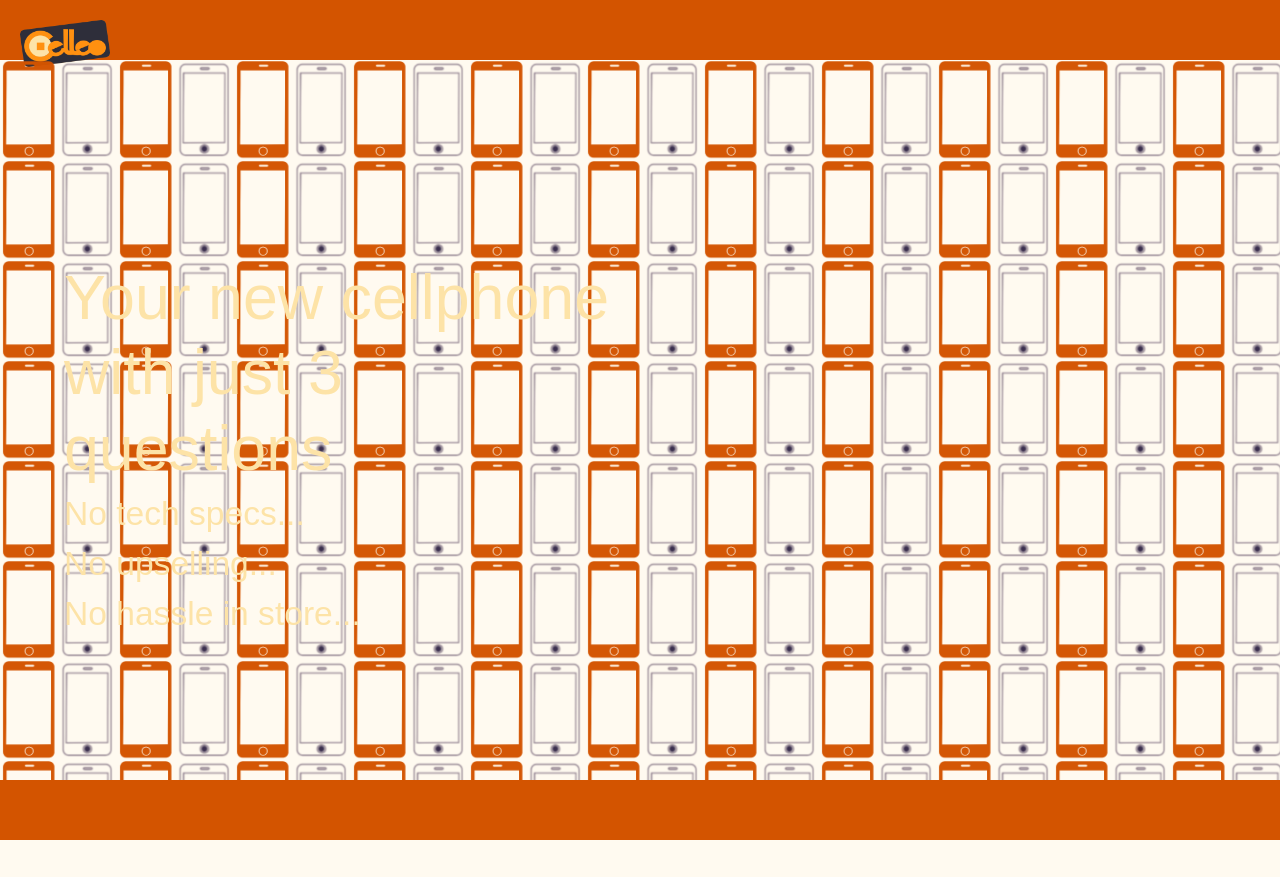
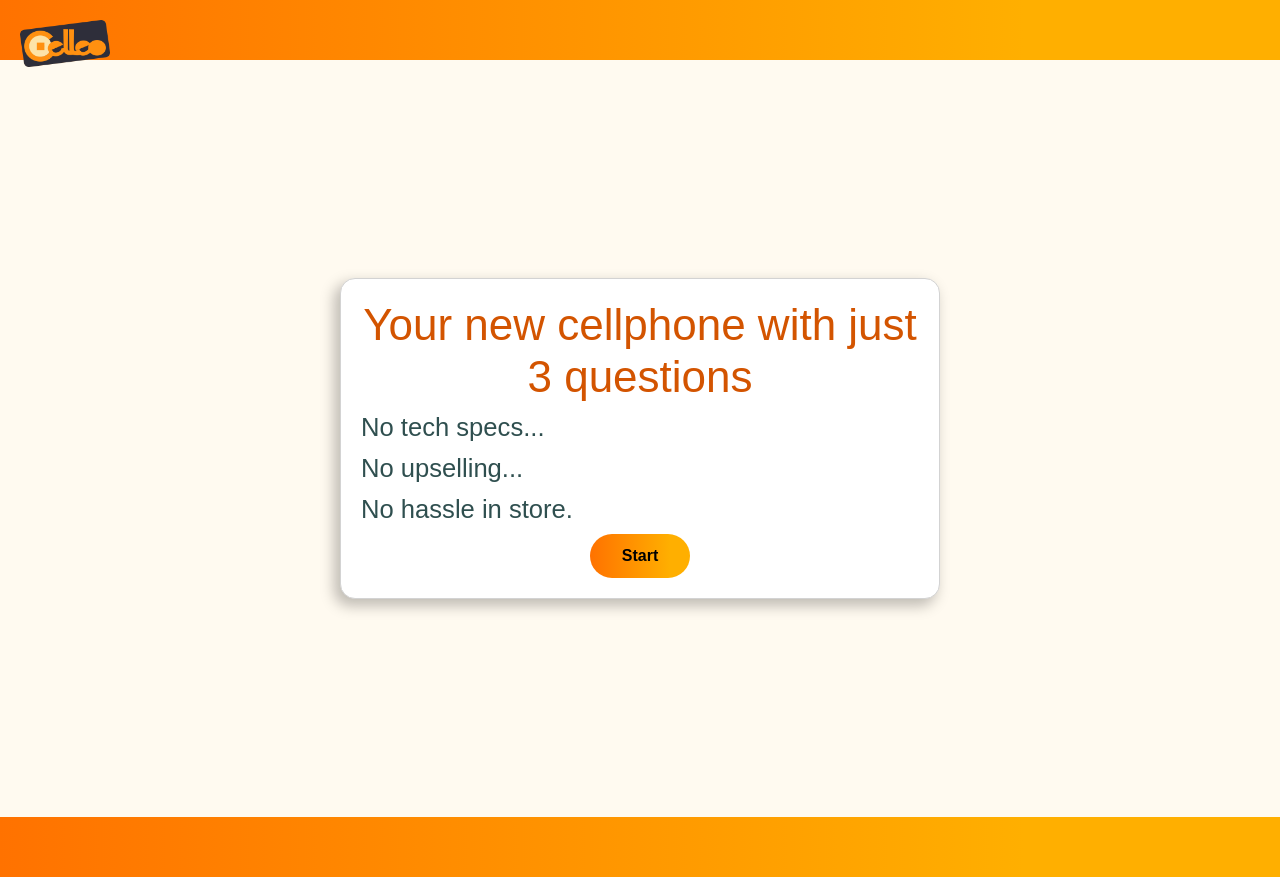
Before and after one commit to t0mG33/phonSphere, a PHP site: page / in a window 1280 px wide. Before the commit the page ends 840 px from the top, so only its background shows below. Run offline with PHP 8.4, Linux system fonts and the light colour scheme; style sheets or scripts are compiled from the project's sources.

Commit message:
Updated styles for header intro and added start button

```diff
--- a/includes/header.php
+++ b/includes/header.php
@@ -7,7 +7,8 @@
             <h1>Your new cellphone with just 3 questions</h1>
             <h2>No tech specs...</h2>
             <h2>No upselling...</h2>
-            <h2>No hassle in store...</h2>
+            <h2>No hassle in store.</h2>
+            <button id="start-btn">Start</button>
         </div>
     </div>
 </header>
--- a/scss/main.scss
+++ b/scss/main.scss
@@ -11,35 +11,26 @@ html {
     display: none;
 }
 
-.affil-btn {
-    font-size: 0.83em;
-    height: 20px;
-    line-height: 20px;
-    max-width: 160px;
-    background: #fff;
-    border-radius: 50px;
-    padding: 10px;
-    display: block;
-    margin: 15px auto;
-    background: transparent;
-    color: #fde3a7;
-    border: 2px solid #fde3a7;
-}
-
 body {
     font-family: sans-serif;
     font-weight: lighter;
     font-size: 0.7em;
     position: relative;
     // height: inherit
-    height: auto
+    height: auto;
+    margin: 0;
+    background: #fffaf0;
 }
 
 a {text-decoration: none}
 
 .navbar,
 .footer {
-    background: $darkerOrange;
+    // background: $darkerOrange;
+    // background: #ff7200;
+    background: linear-gradient(0deg,#ff7200 0%, #ffaf00 80%);
+    background: -webkit-linear-gradient(0deg,#ff7200 0%, #ffaf00 80%);
+    background: -moz-linear-gradient(0deg,#ff7200 0%, #ffaf00 80%);
     height: auto;
     min-height: 60px
 }
@@ -57,35 +48,44 @@ a {text-decoration: none}
     background: floralwhite;
     .jumbo {
         width: 100%;
-        // background: url(../img/background-img2.jpg) no-repeat;
-        // height: 300px;
-        background: url(../img/bg-phones.png) repeat;
-        height: 50vh;
-        // background-size: unset;
-        // background-position-x: 0;
-        // background-position-y: 40%;
+        // height: 50vh;
         position: relative;
-        .overlay {
-            -webkit-clip-path: polygon(0 0, 100% 0, 100% 100%, 0% 100%);
-            clip-path: polygon(0 0, 100% 0, 100% 100%, 0% 100%);
-            height: 100%;
-            // background: $nightBlue;
-            background: $darkerOrange;
-            opacity: 0.85;
-            margin-bottom: 0
-        }
         .txt-ctt {
-            position: absolute;
-            bottom: 30px;
-            left: 10px;
-            color: $lighterOrange;
+            width: 55%;
+            max-width: 600px;
+            margin: 17% auto ;
+            width: 50%;
+            padding:1.25rem;
+            color: $darkerOrange;
+            border: 1.5px solid lightgray;
+            border-radius: 15px;
+            box-shadow: -5px 6px 14px 1px rgba(0,0,0,0.25);
+            -webkit-box-shadow: -5px 6px 14px 1px rgba(0,0,0,0.25);
+            -moz-box-shadow: -5px 6px 14px 1px rgba(0,0,0,0.25);
+            background: #fff;
+            button {
+                background: linear-gradient(0deg,#ff7200 0%, #ffaf00 80%);
+                background: -webkit-linear-gradient(0deg,#ff7200 0%, #ffaf00 80%);
+                background: -moz-linear-gradient(0deg,#ff7200 0%, #ffaf00 80%);
+                padding: 10px 15px;
+                width: 100px;
+                margin: auto;
+                border-radius: 25px;
+                border: none;
+                display: block;
+                font-size: 1rem;
+                font-weight: 700;
+            }
             h2 {
                 margin-top: 0;
-                margin-bottom: 10px
+                margin-bottom: 10px;
+                font-size: 1.6rem;
+                color: darkslategray;
+                font-weight: normal;
             }
             h1 {
-                width: 250px;
-                font-size: 3.6em
+                font-size: 2.75rem;
+                text-align: center;
             }
         }
     }
@@ -358,33 +375,12 @@ a {text-decoration: none}
 }
 
 @media (min-width:568px) {
-    .header {
-        .jumbo {height: 70vh}
-    }
     .bot-interaction {
         .backTrack {margin-left: 24%}
     }
 }
 
-@media (min-width:670px) {
-    // .header {
-    //     .jumbo {background-size: cover}
-    // }
-}
-
 @media (min-width:767px) {
-    .header {
-        .jumbo {
-            .overlay {
-                -webkit-clip-path: polygon(0 0, 65% 0, 40% 100%, 0 100%);
-                clip-path: polygon(0 0, 65% 0, 40% 100%, 0 100%);
-            }
-            .txt-ctt {
-                left: 3%;
-                h2 {font-size: 2.1em}
-            }
-        }
-    }
     .bot-interaction {
         .backTrack {margin-top: 0px}
     }
@@ -443,21 +437,9 @@ a {text-decoration: none}
         margin-left: 20px;
         padding-top: 10px
     }
-    .header {
-        .jumbo {
-            .txt-ctt {
-                h1 {
-                    width: 550px;
-                    font-size: 5.6em
-                }
-                h2 {font-size: 3em}
-            }
-        }
-    }
 
     #main-ctn {
         width: 100%;
-        // right: -40%;
         top: 60px;
         height: 90vh;
         z-index: 0;
@@ -477,14 +459,6 @@ a {text-decoration: none}
 
 }
 
-@media (min-width:992px) and (min-height:730px) {
-    .header {
-        .jumbo {
-            .txt-ctt {top: 200px}
-        }
-    }
-}
-
 
 @media (min-width:992px) and (orientation:portrait) {
     #main-ctn {
@@ -498,9 +472,6 @@ a {text-decoration: none}
 }
 
 @media (min-width:992px) and (orientation:landscape) {
-    .header {
-        .jumbo {height: 90vh}
-    }
 
     #main-ctn {position: absolute}
 
@@ -540,15 +511,6 @@ a {text-decoration: none}
 }
 
 @media (min-width: 1200px) {
-    .header {
-        .jumbo {
-            .overlay {
-                -webkit-clip-path: polygon(5% 0, 48% 0, 40% 100%, 0 100%);
-                clip-path: polygon(5% 0, 48% 0, 40% 100%, 0 100%);
-            }
-            .txt-ctt {left: 5%}
-        }
-    }
     .card {
         width: 400px;
         padding: 2%
```
Also changed, not shown: other parts of scss/main.scss (+23 -30 lines).
